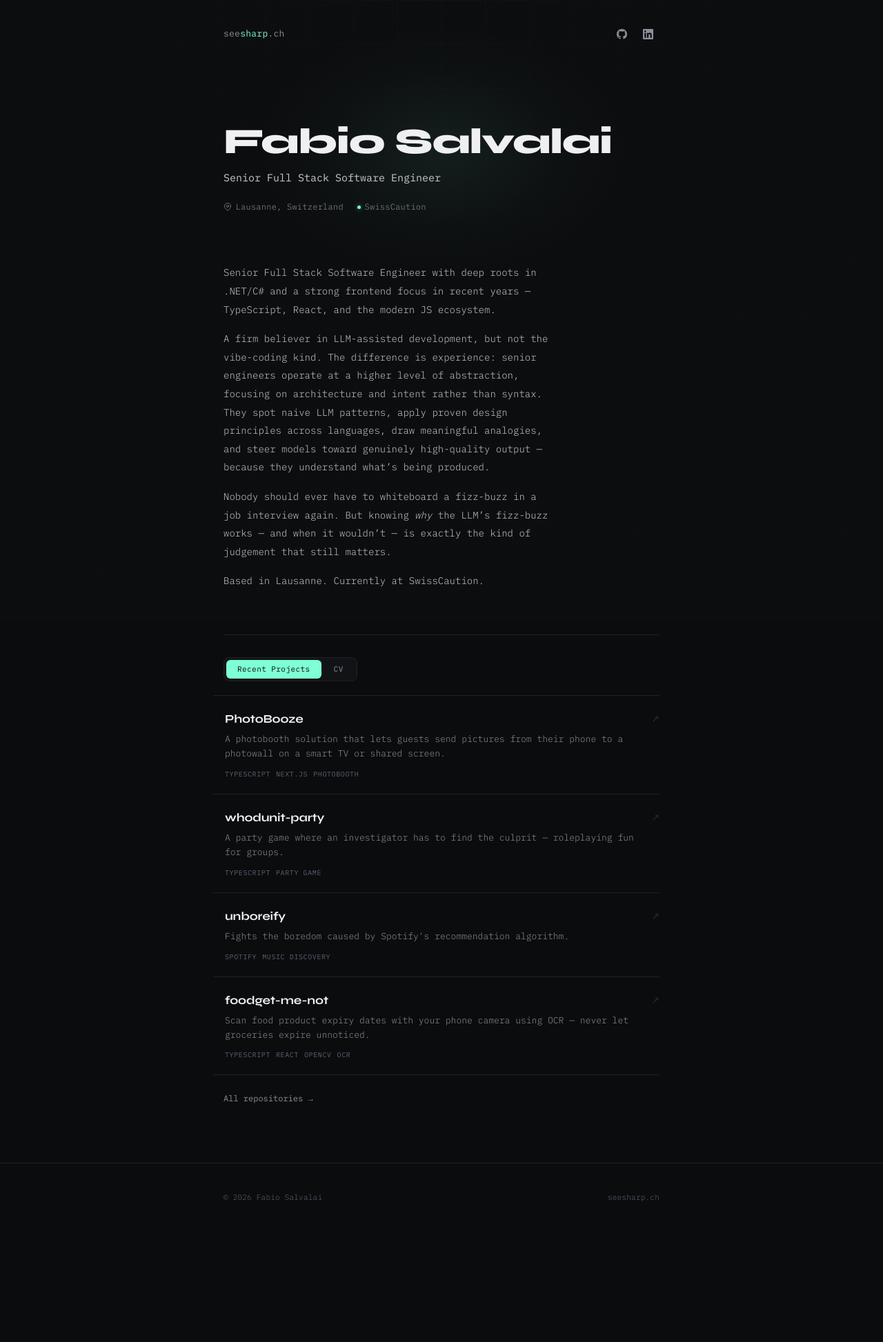
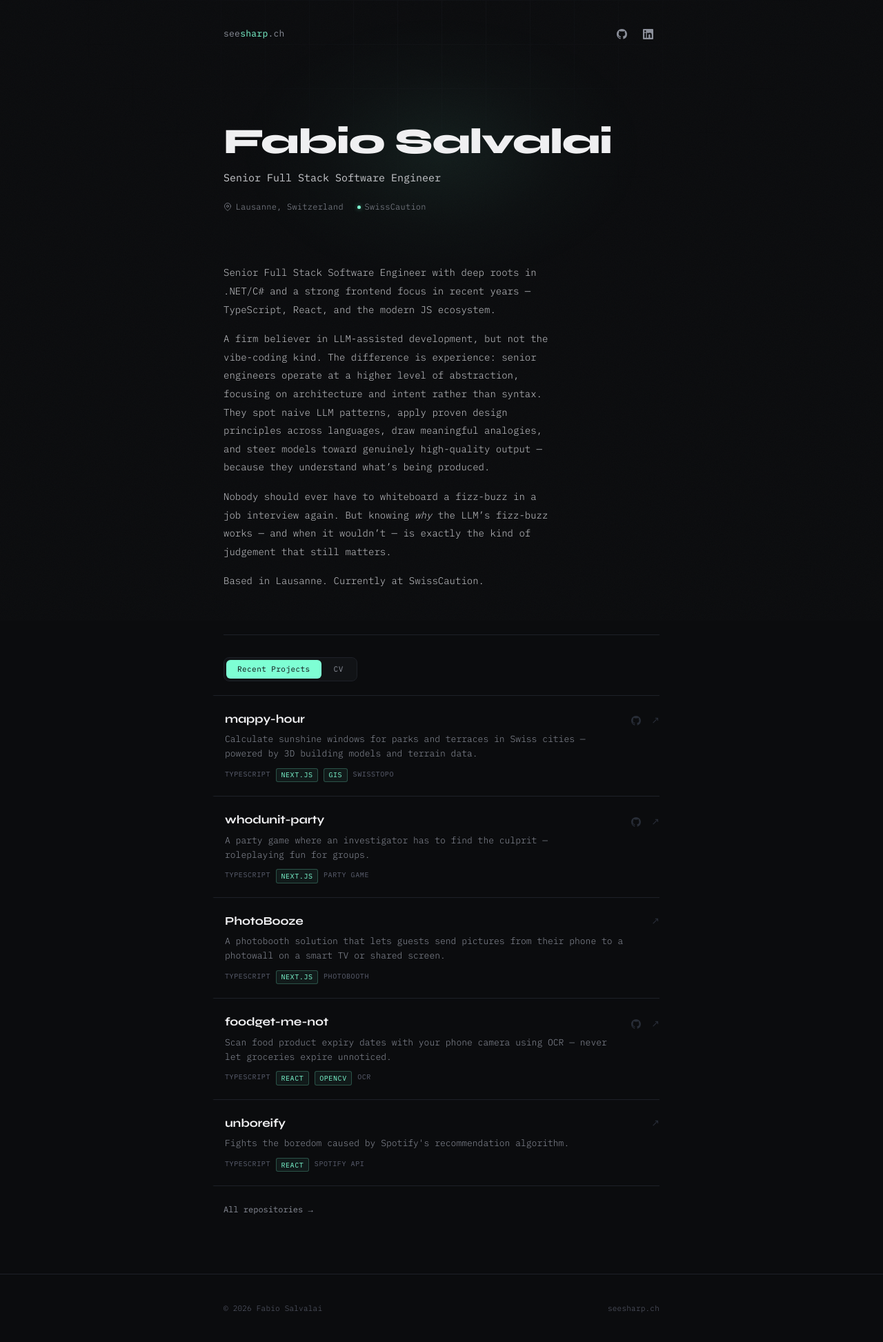
Before and after one commit to salfab/seesharpch, a Jekyll site: the page built from index.md, in a window 1280 px wide. Shown: the whole page at 69% size. Built offline with Jekyll 4.4.1, drawn with Linux system fonts in a browser that asks for light colours; before the commit the page ends 1785 px from its top, so only the background shows below that.

Commit message:
Add mappy-hour project, highlight tech pills, and configure custom domain
- Add mappy-hour and reorder projects in projects.yml
- Highlight primary tech (React, Next.js, OpenCV, GIS) with accent pills
- Fix unboreify tags to show React as primary tech
- Add whodunit live URL and separate repo links from project cards
- Add CNAME for www.seesharp.ch GitHub Pages custom domain

Co-Authored-By: Claude Opus 4.6 <noreply@anthropic.com>

```diff
--- /dev/null
+++ b/CNAME
@@ -0,0 +1 @@
+www.seesharp.ch
--- a/_data/projects.yml
+++ b/_data/projects.yml
@@ -1,19 +1,26 @@
+- title: mappy-hour
+  description: Calculate sunshine windows for parks and terraces in Swiss cities — powered by 3D building models and terrain data.
+  repo: https://github.com/salfab/mappy-hour
+  tags: [TypeScript, Next.js, GIS, swisstopo]
+
+- title: whodunit-party
+  description: A party game where an investigator has to find the culprit — roleplaying fun for groups.
+  url: https://whodunit.seesharp.ch
+  repo: https://github.com/salfab/whodunit-party
+  tags: [TypeScript, Next.js, Party Game]
+
 - title: PhotoBooze
   description: A photobooth solution that lets guests send pictures from their phone to a photowall on a smart TV or shared screen.
   url: https://github.com/salfab/PhotoBooze
   tags: [TypeScript, Next.js, Photobooth]
 
-- title: whodunit-party
-  description: A party game where an investigator has to find the culprit — roleplaying fun for groups.
-  url: https://github.com/salfab/whodunit-party
-  tags: [TypeScript, Party Game]
+- title: foodget-me-not
+  description: Scan food product expiry dates with your phone camera using OCR — never let groceries expire unnoticed.
+  url: https://foodget-me-not.netlify.app
+  repo: https://github.com/salfab/foodget-me-not
+  tags: [TypeScript, React, OpenCV, OCR]
 
 - title: unboreify
   description: Fights the boredom caused by Spotify's recommendation algorithm.
   url: https://github.com/salfab/unboreify
-  tags: [Spotify, Music Discovery]
-
-- title: foodget-me-not
-  description: Scan food product expiry dates with your phone camera using OCR — never let groceries expire unnoticed.
-  url: https://github.com/salfab/foodget-me-not
-  tags: [TypeScript, React, OpenCV, OCR]
+  tags: [TypeScript, React, Spotify API]
--- a/_layouts/default.html
+++ b/_layouts/default.html
@@ -308,12 +308,15 @@
       gap: 1.5rem;
       padding: 1.25rem 0 1.25rem 1rem;
       border-top: 1px solid var(--border);
-      text-decoration: none;
       color: inherit;
       position: relative;
       transition: background 0.2s;
       border-left: 2px solid transparent;
       margin-left: -1rem;
+    }
+    .project-info {
+      text-decoration: none;
+      color: inherit;
     }
     .project:last-child {
       border-bottom: 1px solid var(--border);
@@ -322,7 +325,7 @@
       border-left-color: var(--accent);
       background: linear-gradient(90deg, rgba(126,255,212,0.03) 0%, transparent 60%);
     }
-    .project-info { flex: 1; min-width: 0; }
+    .project-info { flex: 1; min-width: 0; display: block; }
     .project-name {
       font-family: var(--display);
       font-weight: 700;
@@ -351,20 +354,43 @@
       letter-spacing: 0.06em;
       text-transform: uppercase;
     }
-    .project::after {
-      content: '\2197';
+    .project-links {
+      display: flex;
+      align-items: center;
+      gap: 0.5rem;
+      flex-shrink: 0;
+      margin-top: 0.15rem;
+    }
+    .project-repo {
+      color: var(--border-light);
+      width: 28px;
+      height: 28px;
+      display: flex;
+      align-items: center;
+      justify-content: center;
+      border-radius: 4px;
+      transition: color 0.2s;
+    }
+    .project-repo:hover { color: var(--accent); }
+    .project-repo svg { width: 14px; height: 14px; fill: currentColor; }
+    .project-arrow {
       font-size: 0.875rem;
       color: var(--border-light);
-      margin-top: 0.15rem;
-      flex-shrink: 0;
       transition: color 0.2s, transform 0.2s;
     }
-    .project:hover::after {
+    .project:hover .project-arrow {
       color: var(--accent);
       transform: translate(2px, -2px);
     }
     .project:hover .project-name {
       color: var(--accent);
+    }
+    .project-tags .tag-pill {
+      color: var(--accent);
+      border: 1px solid rgba(126,255,212,0.25);
+      background: rgba(126,255,212,0.06);
+      padding: 0.05rem 0.4rem;
+      border-radius: 3px;
     }
 
     .more-projects {
@@ -614,19 +640,31 @@
       <div class="container">
         <div class="project-list">
           {% for project in site.data.projects %}
-          <a href="{{ project.url }}" class="project" target="_blank" rel="noopener">
-            <div class="project-info">
+          <div class="project">
+            <a href="{{ project.url }}" class="project-info" target="_blank" rel="noopener">
               <div class="project-name">{{ project.title }}</div>
               <div class="project-desc">{{ project.description }}</div>
               {% if project.tags %}
               <div class="project-tags">
                 {% for tag in project.tags %}
+                {% if tag == "Next.js" or tag == "React" or tag == "OpenCV" or tag == "GIS" %}
+                <span class="tag-pill">{{ tag }}</span>
+                {% else %}
                 <span>{{ tag }}</span>
+                {% endif %}
                 {% endfor %}
               </div>
               {% endif %}
+            </a>
+            <div class="project-links">
+              {% if project.repo %}
+              <a href="{{ project.repo }}" class="project-repo" target="_blank" rel="noopener" title="Source code">
+                <svg viewBox="0 0 16 16"><path d="M8 0C3.58 0 0 3.58 0 8c0 3.54 2.29 6.53 5.47 7.59.4.07.55-.17.55-.38 0-.19-.01-.82-.01-1.49-2.01.37-2.53-.49-2.69-.94-.09-.23-.48-.94-.82-1.13-.28-.15-.68-.52-.01-.53.63-.01 1.08.58 1.23.82.72 1.21 1.87.87 2.33.66.07-.52.28-.87.51-1.07-1.78-.2-3.64-.89-3.64-3.95 0-.87.31-1.59.82-2.15-.08-.2-.36-1.02.08-2.12 0 0 .67-.21 2.2.82.64-.18 1.32-.27 2-.27.68 0 1.36.09 2 .27 1.53-1.04 2.2-.82 2.2-.82.44 1.1.16 1.92.08 2.12.51.56.82 1.27.82 2.15 0 3.07-1.87 3.75-3.65 3.95.29.25.54.73.54 1.48 0 1.07-.01 1.93-.01 2.2 0 .21.15.46.55.38A8.013 8.013 0 0016 8c0-4.42-3.58-8-8-8z"/></svg>
+              </a>
+              {% endif %}
+              <span class="project-arrow">&#8599;</span>
             </div>
-          </a>
+          </div>
           {% endfor %}
         </div>
         <a href="https://github.com/{{ site.github }}?tab=repositories" class="more-projects" target="_blank" rel="noopener">All repositories &rarr;</a>
```
